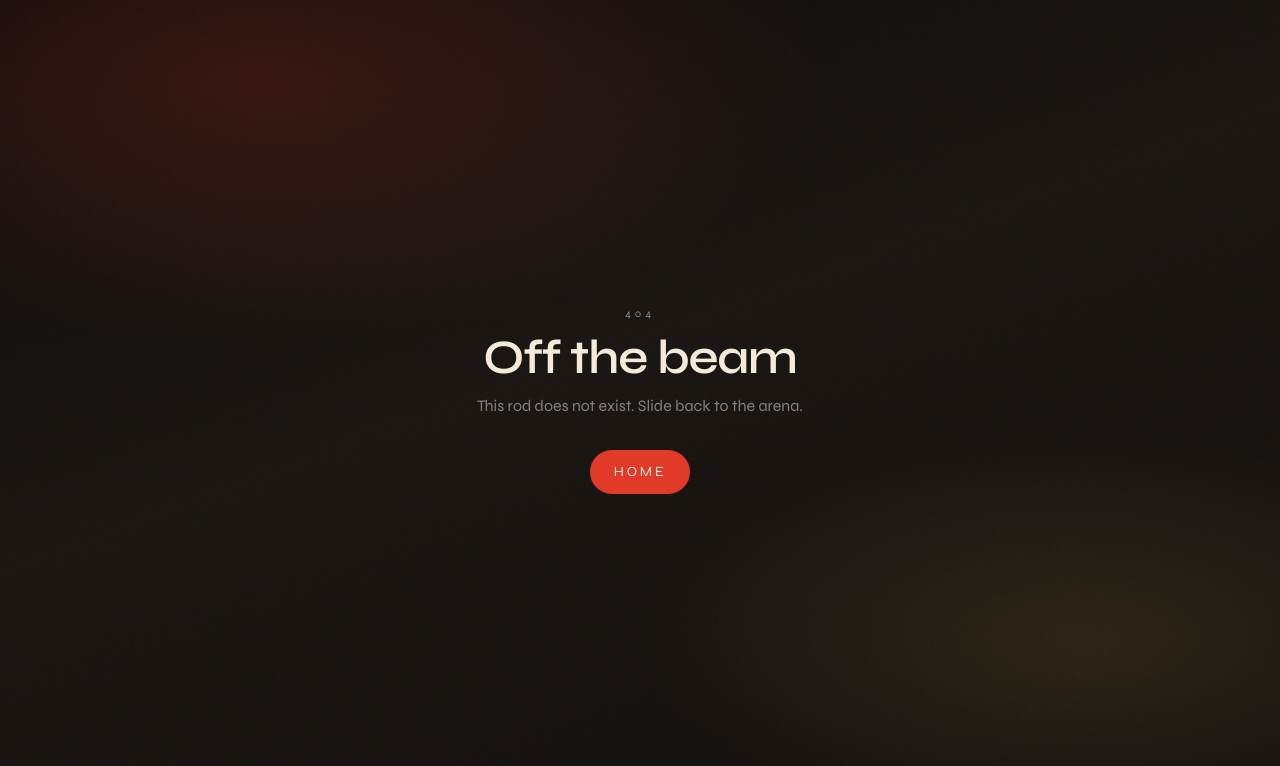
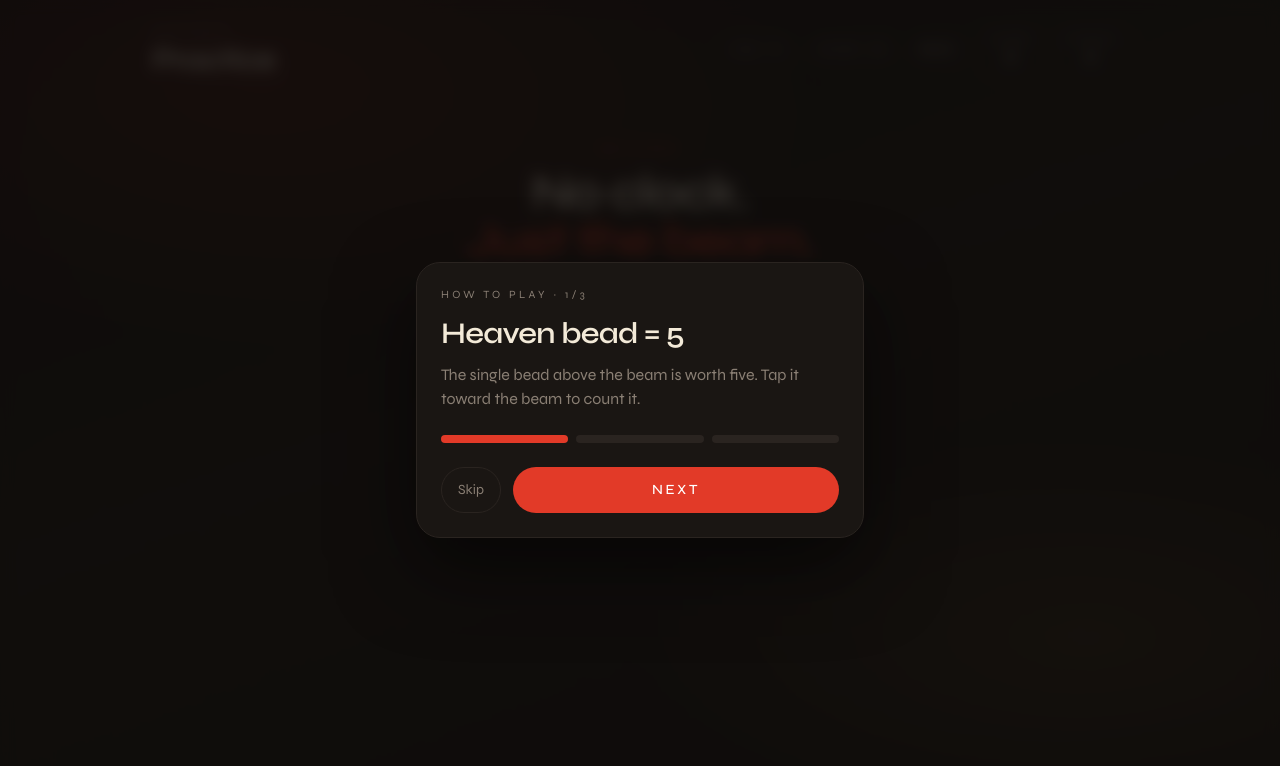
Before and after one commit to selengr/-abacus, a Next.js app: page /play/practice in a window 1280 px wide. Before the commit this address had no page. Shown: the top 766 px of the page. Built offline with nearby package versions, Linux system fonts and the light colour scheme.

Commit message:
Add untimed practice route.

```diff
--- /dev/null
+++ b/app/play/practice/page.tsx
@@ -0,0 +1,5 @@
+import { GameClient } from "@/components/GameClient";
+
+export default function PracticePage() {
+  return <GameClient mode="practice" />;
+}
```
